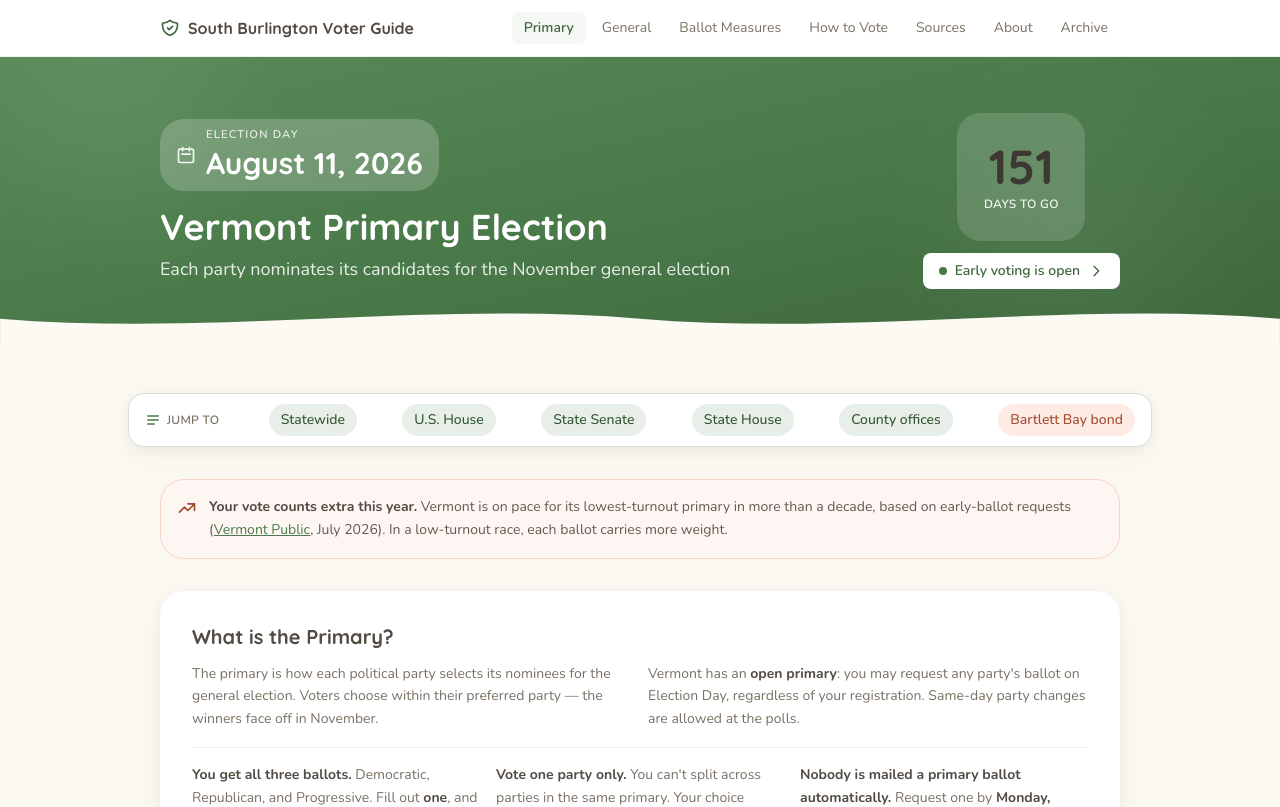
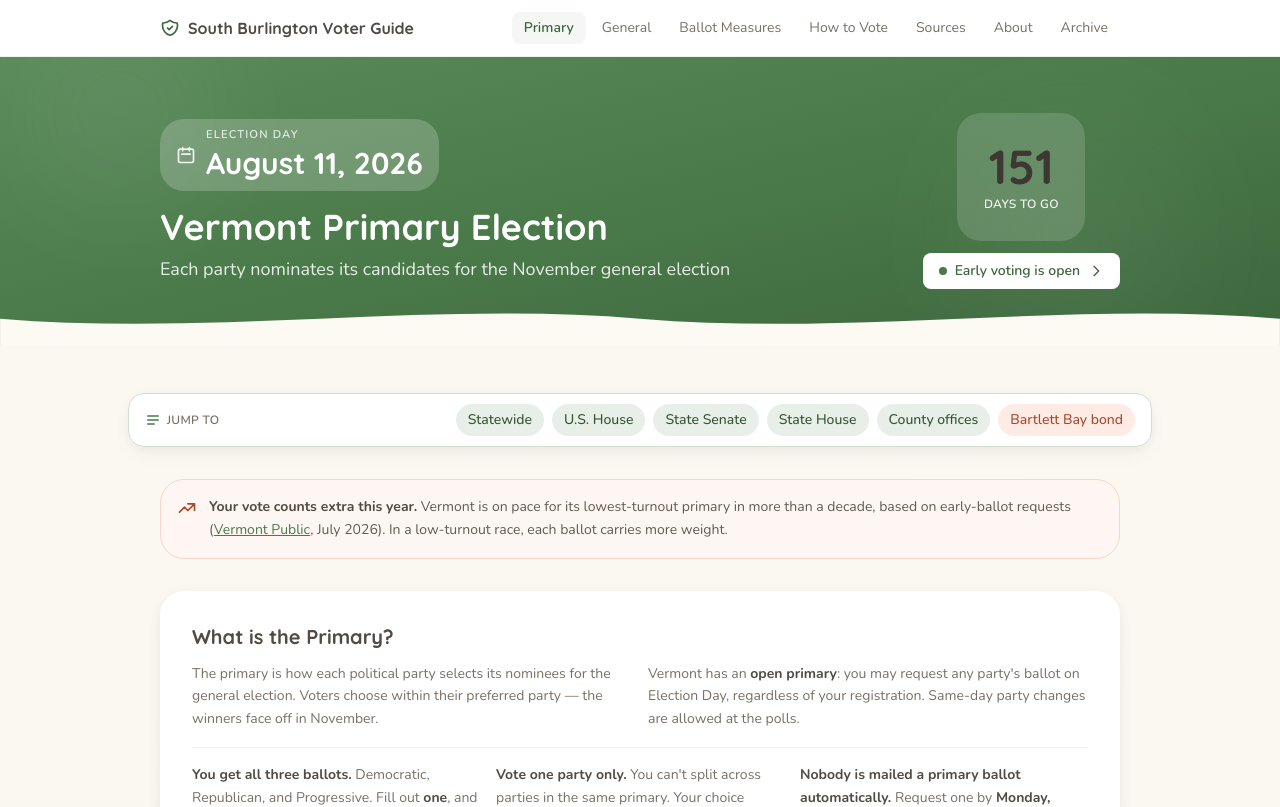
Before and after one commit to Jayson1001/sb-voter-guide, a Next.js app: page /primary in a window 1280 px wide. Shown: the top 807 px of the page. Built offline with nearby package versions, Linux system fonts and the light colour scheme.

Commit message:
Right-align the jump-bar chips
Keep the "Jump to" label anchored at the left and push the chip group to the
right edge (lg:mr-auto on the label) instead of spreading them across the bar.

```diff
--- a/app/primary/page.tsx
+++ b/app/primary/page.tsx
@@ -322,8 +322,8 @@ export default function PrimaryPage() {
           aria-label="Jump to a race or the bond"
           className="sticky top-14 z-30 -mx-4 sm:-mx-6 lg:-mx-8 mb-8 bg-white/95 backdrop-blur-sm border border-sage-200 rounded-xl shadow-soft"
         >
-          <div className="flex items-center gap-2 px-3 sm:px-4 py-2.5 overflow-x-auto lg:justify-between">
-            <span className="flex items-center gap-1.5 flex-shrink-0 text-xs font-semibold text-warmgray-600 uppercase tracking-wide pr-1">
+          <div className="flex items-center gap-2 px-3 sm:px-4 py-2.5 overflow-x-auto">
+            <span className="flex items-center gap-1.5 flex-shrink-0 text-xs font-semibold text-warmgray-600 uppercase tracking-wide pr-1 lg:mr-auto">
               <svg className="w-4 h-4 text-sage-600" fill="none" stroke="currentColor" viewBox="0 0 24 24">
                 <path strokeLinecap="round" strokeLinejoin="round" strokeWidth={2} d="M4 6h16M4 12h16M4 18h10" />
               </svg>
```
